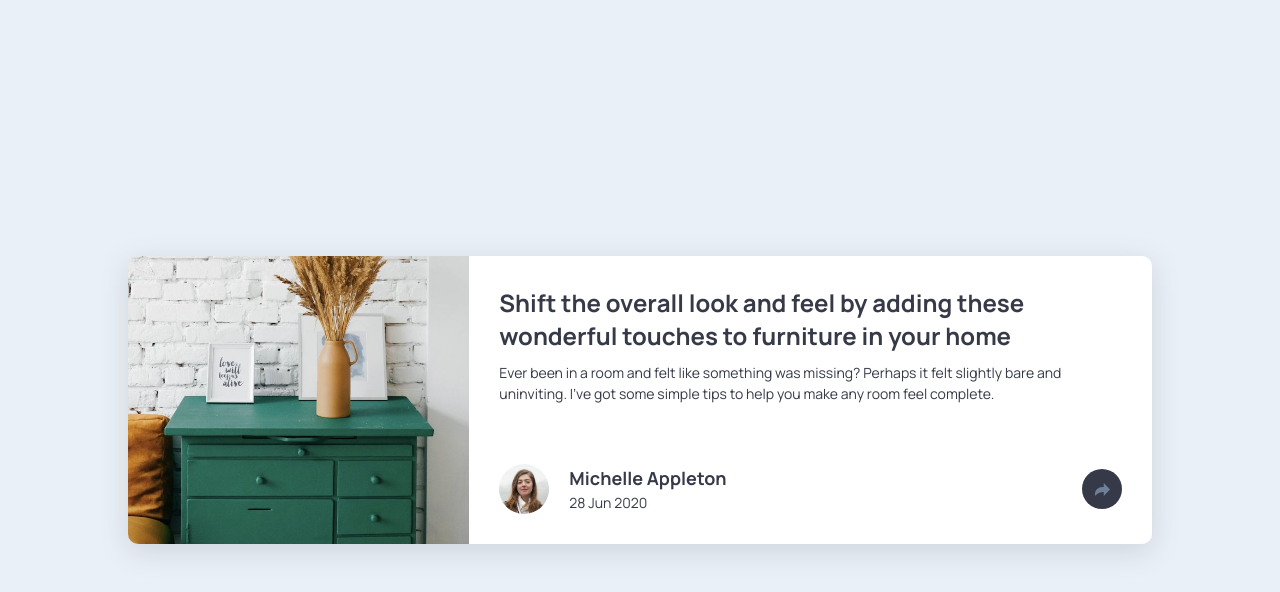
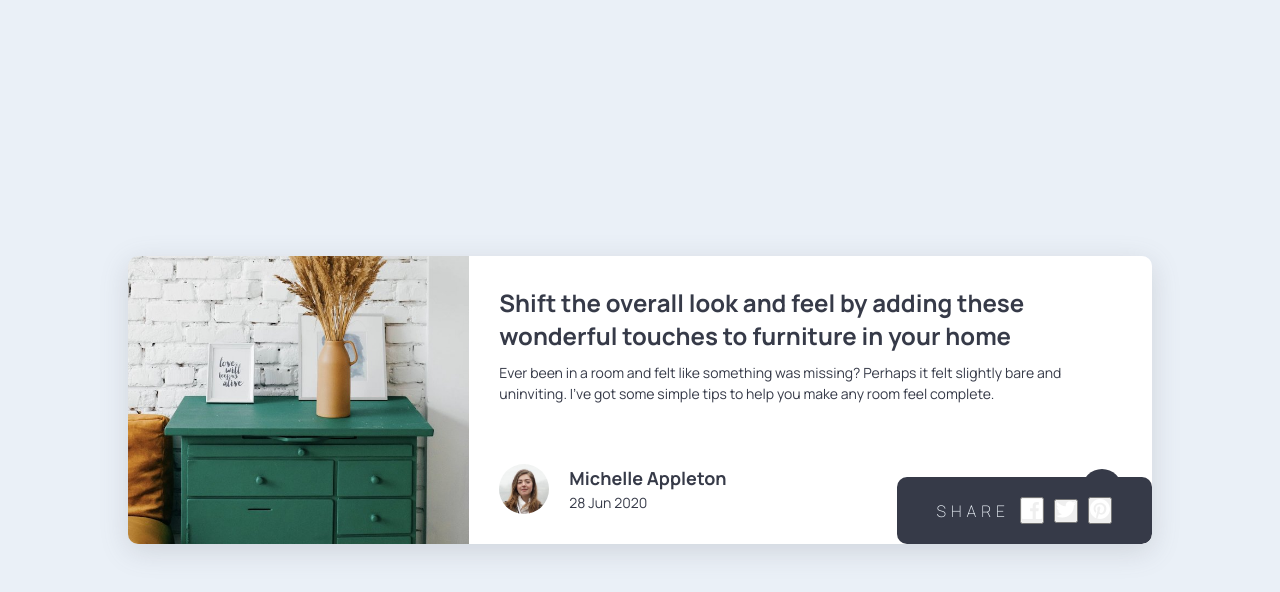
Before and after one commit to sparklaunch/Article-Preview-Component, a Next.js app: page / in a window 1280 px wide. Both pictures are taken after a click on the button 1102 px from the left and 489 px from the top of the page. Shown: the top 592 px of the page. Built offline with nearby package versions, Linux system fonts and the light colour scheme.

Commit message:
공유 툴팁 컴포넌트 구현: 툴팁 스타일 추가 및 공유 버튼 기능 구현

```diff
--- a/src/app/Home.module.css
+++ b/src/app/Home.module.css
@@ -41,6 +41,7 @@
 	display: flex;
 	gap: 20px;
 	align-items: center;
+	position: relative;
 }
 
 .avatar {
--- a/src/shared/ui/ShareTooltip.module.css
+++ b/src/shared/ui/ShareTooltip.module.css
@@ -2,4 +2,16 @@
 	position: absolute;
 	bottom: 0;
 	right: 0;
+	display: flex;
+	gap: 10px;
+	align-items: center;
+	padding: 20px 40px;
+	background-color: var(--color-text);
+	border-radius: 10px;
 }
+
+.shareText {
+	color: var(--color-background);
+	font-weight: 100;
+	letter-spacing: 5px;
+}
--- a/src/shared/ui/ShareTooltip.tsx
+++ b/src/shared/ui/ShareTooltip.tsx
@@ -1,5 +1,22 @@
+import Image from "next/image";
+import facebook from "../assets/images/facebook.svg";
+import pinterest from "../assets/images/pinterest.svg";
+import twitter from "../assets/images/twitter.svg";
 import styles from "./ShareTooltip.module.css";
 
 export default function ShareTooltip() {
-	return <div className={styles.tooltip}></div>;
+	return (
+		<div className={styles.tooltip}>
+			<p className={styles.shareText}>SHARE</p>
+			<button type="button">
+				<Image src={facebook} alt="Share on Facebook" />
+			</button>
+			<button type="button">
+				<Image src={twitter} alt="Share on Twitter" />
+			</button>
+			<button type="button">
+				<Image src={pinterest} alt="Share on Pinterest" />
+			</button>
+		</div>
+	);
 }
```
